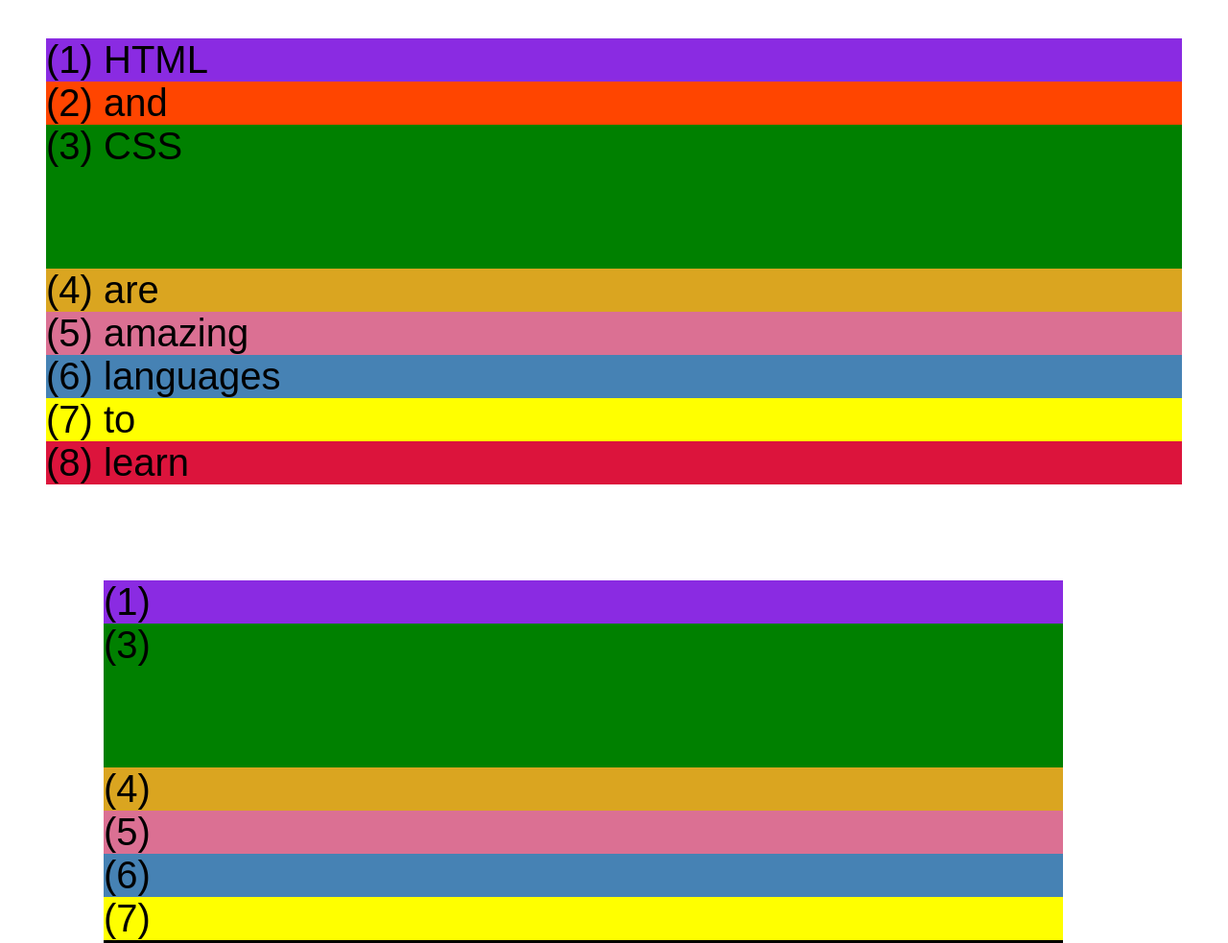
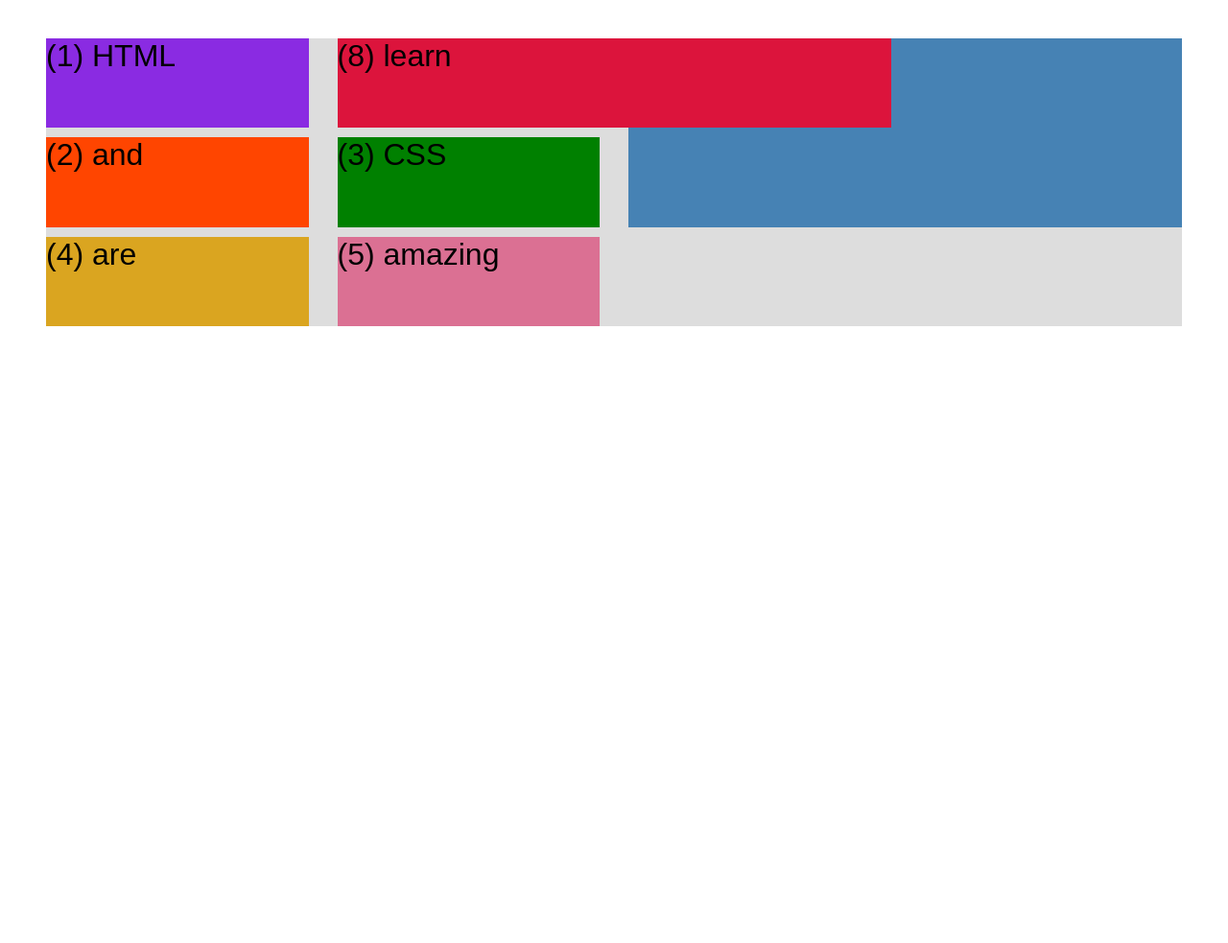
Before and after one commit to LAsoeker/CSS_Kurs, a plain HTML site: page starter/04-CSS-Layouts/css-grid.html in a window 1280 px wide. Shown: the top 983 px of the page at 96% size. After the commit the page ends 800 px from the top, so only its background shows below. Drawn offline with Linux system fonts and the light colour scheme.

Commit message:
62 placing and spanning grid items

```diff
--- a/starter/04-CSS-Layouts/css-grid.html
+++ b/starter/04-CSS-Layouts/css-grid.html
@@ -14,7 +14,7 @@
       }
       .el--3 {
         background-color: green;
-        height: 150px;
+        /* height: 150px; */
       }
       .el--4 {
         background-color: goldenrod;
@@ -24,26 +24,40 @@
       }
       .el--6 {
         background-color: steelblue;
+        grid-column: 3/5;
+        grid-row: 1/3;
       }
       .el--7 {
         background-color: yellow;
       }
       .el--8 {
         background-color: crimson;
+        grid-column: 2/4;
+        grid-row: 1/2;
       }
 
       .container--1 {
         /* STARTER */
+
         font-family: sans-serif;
         background-color: #ddd;
-        font-size: 40px;
+        font-size: 32px;
         margin: 40px;
+        height: 300px;
 
-        /* CSS GRID */
+        display: grid;
+        grid-template-columns:  repeat(4, 1fr);
+        grid-template-rows: 1fr 1fr 1fr;
+        gap: 10px 30px;
+      }
+
+      .el {
+
       }
 
       .container--2 {
         /* STARTER */
+        display: none;
         font-family: sans-serif;
         background-color: black;
         font-size: 40px;
@@ -64,7 +78,7 @@
       <div class="el el--4">(4) are</div>
       <div class="el el--5">(5) amazing</div>
       <div class="el el--6">(6) languages</div>
-      <div class="el el--7">(7) to</div>
+      <!-- <div class="el el--7">(7) to</div> -->
       <div class="el el--8">(8) learn</div>
     </div>
 
```
